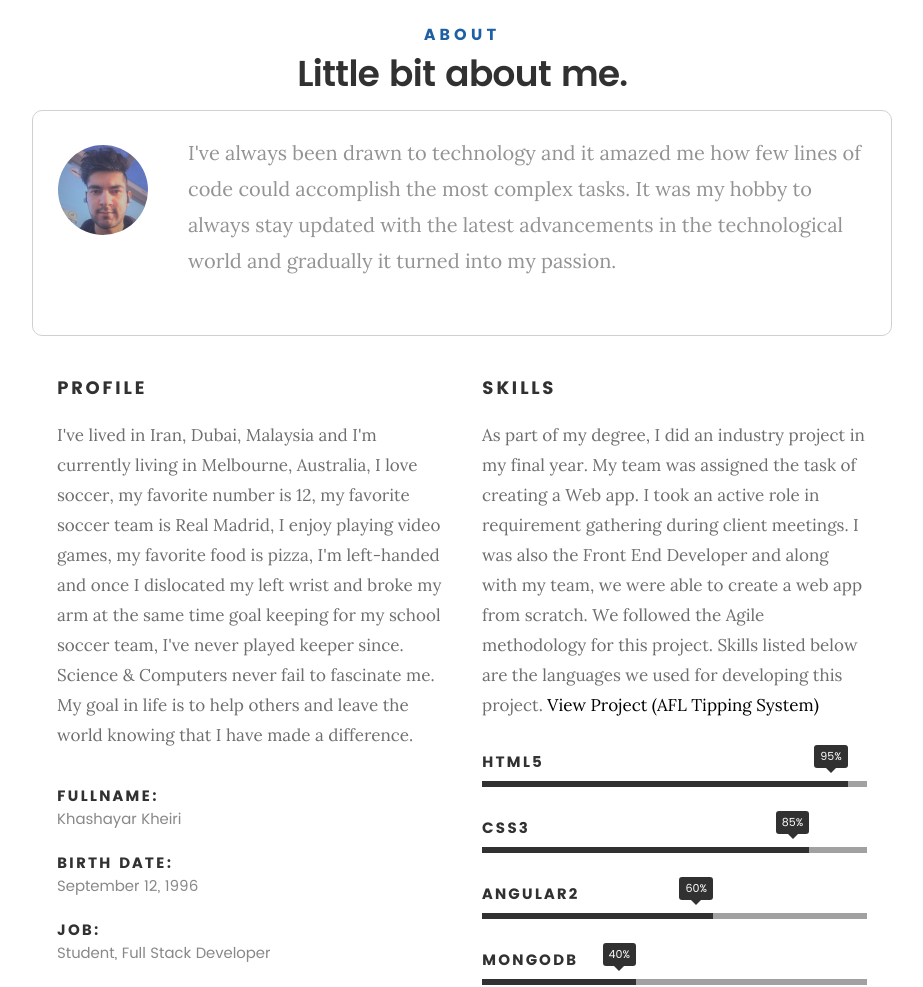
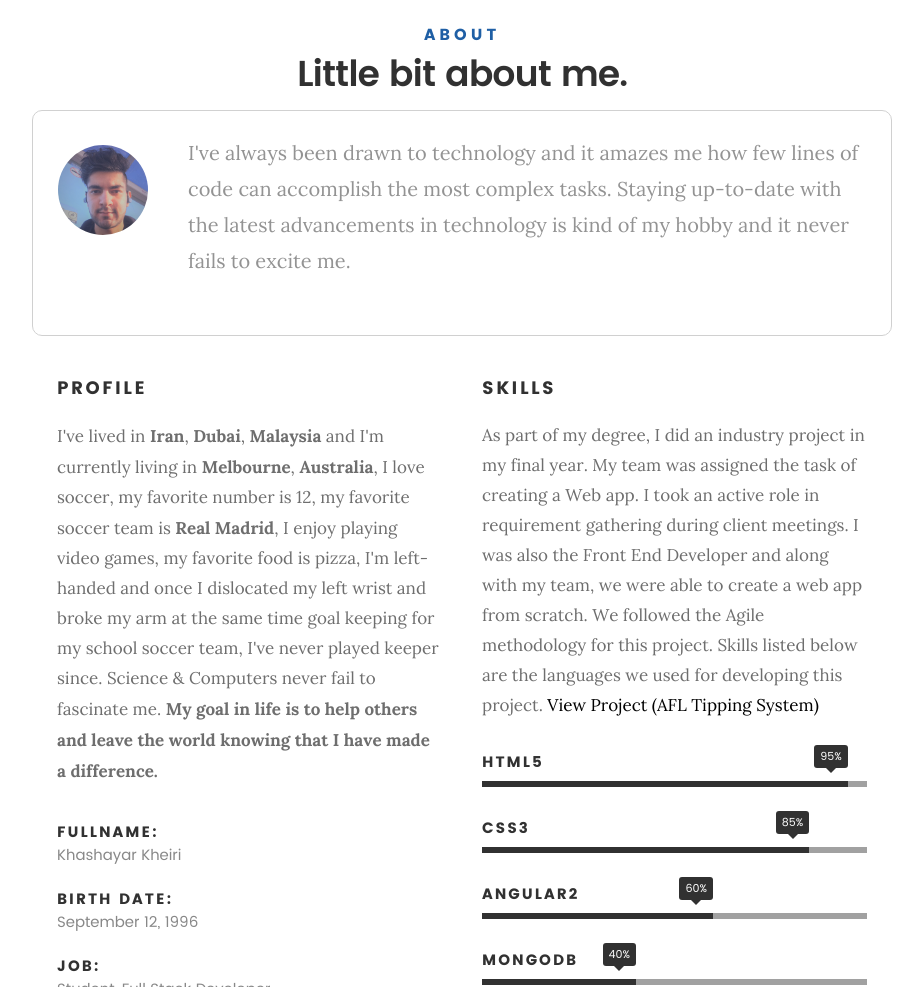
Before and after one commit to Kash12/Kash12.github.io, a plain HTML site: page index.html in a window 1280 px wide. Shown: the part 900-1887 px from the top of the page, without its empty margins (178-1101 px from the left). Drawn offline with Linux system fonts and the light colour scheme.

Commit message:
Minor Changes

```diff
--- a/index.html
+++ b/index.html
@@ -140,9 +140,8 @@
 
 					<img src="images/pic.jpg" alt="Profile Picture">
 
-					<p class="lead">I've always been drawn to technology and it amazed me how few lines of code could accomplish the most complex tasks.
-						It was my hobby to always stay updated with the latest advancements in the technological world and gradually it turned
-						into my passion.</p>
+					<p class="lead">I've always been drawn to technology and it amazes me how few lines of code can accomplish the most complex tasks.
+					Staying up-to-date with the latest advancements in technology is kind of my hobby and it never fails to excite me.</p>
 				</div>
 
 			</div>
@@ -154,11 +153,11 @@
 			<div class="col-six tab-full">
 
 				<h3>Profile</h3>
-				<p>I've lived in Iran, Dubai, Malaysia and I'm currently living in Melbourne, Australia, I love soccer, my favorite number
-					is 12, my favorite soccer team is Real Madrid, I enjoy playing video games, my favorite food is pizza, I'm left-handed
+				<p>I've lived in <b>Iran</b>, <b>Dubai</b>, <b>Malaysia</b> and I'm currently living in <b>Melbourne</b>, <b>Australia</b>, I love soccer, my favorite number
+					is 12, my favorite soccer team is <b>Real Madrid</b>, I enjoy playing video games, my favorite food is pizza, I'm left-handed
 					and once I dislocated my left wrist and broke my arm at the same time goal keeping for my school soccer team, I've never
-					played keeper since. Science & Computers never fail to fascinate me. My goal in life is to help others and leave the
-					world knowing that I have made a difference.</p>
+					played keeper since. Science & Computers never fail to fascinate me. <b>My goal in life is to help others and leave the
+					world knowing that I have made a difference.</b></p>
 
 				<ul class="info-list">
 					<li>
```
